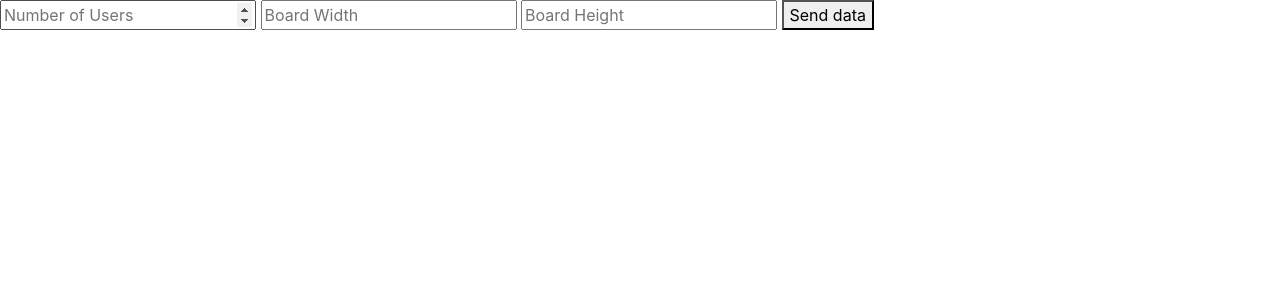
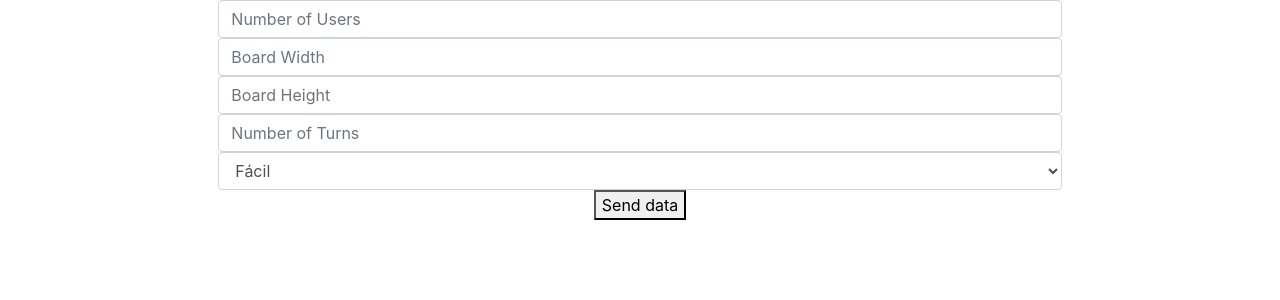
Before and after one commit to DiegoTala/Snakes-Ladders, a Python web app: template templates/home.html in a window 1280 px wide. Shown: the top 300 px of the page. Run offline with Jinja, Linux system fonts and the light colour scheme; the template is opened without the code that fills it, so the values that code supplies are empty; some libraries are stand-ins or nearby versions.

Commit message:
Added game attributes creation
Co-Authored-By: DiegoTala <74878045+DiegoTala@users.noreply.github.com>
Co-Authored-By: alemurilloa <118401970+alemurilloa@users.noreply.github.com>

```diff
--- a/templates/home.html
+++ b/templates/home.html
@@ -5,12 +5,22 @@
 {% endblock %}
 
 {% block body %}
-<div class="content">
-    <form method="post" action="#">
-        <input class="input_form" placeholder="Number of Users" name="num_users" type="number" min="2" required max="6" />
-        <input class="input_form" placeholder="Board Width" name="board_width" type="number" min="10" required />
-        <input class="input_form" placeholder="Board Height" name="board_height" type="number" min="10" required />
-        <button type="submit">Send data</button>
-    </form>
+<div class="content row text-center">
+    <div class="col-sm-2"></div>
+    <div class="col-sm-8">
+        <form method="post" action="#">
+            <input class="form-control input_form" placeholder="Number of Users" name="num_users" type="number" min="2" required max="6" />
+            <input class="form-control input_form" placeholder="Board Width" name="board_width" type="number" min="10" required max="100"/>
+            <input class="form-control input_form" placeholder="Board Height" name="board_height" type="number" min="10" required max="100"/>
+            <input class="form-control input_form" placeholder="Number of Turns" name="num_turns" type="number" min="10" max="50" required />
+            <select class="form-control" name="difficulty">
+                <option>Fácil</option>
+                <option>Normal</option>
+                <option>Difícil</option>
+                <option>Legendaria</option>
+            </select>
+            <button type="submit">Send data</button>
+        </form>
+    </div>
 </div>
 {% endblock %}
```
Also changed, not shown: main.py (+23 -5 lines), models.py (+14 -6 lines), __init__.py (added).
